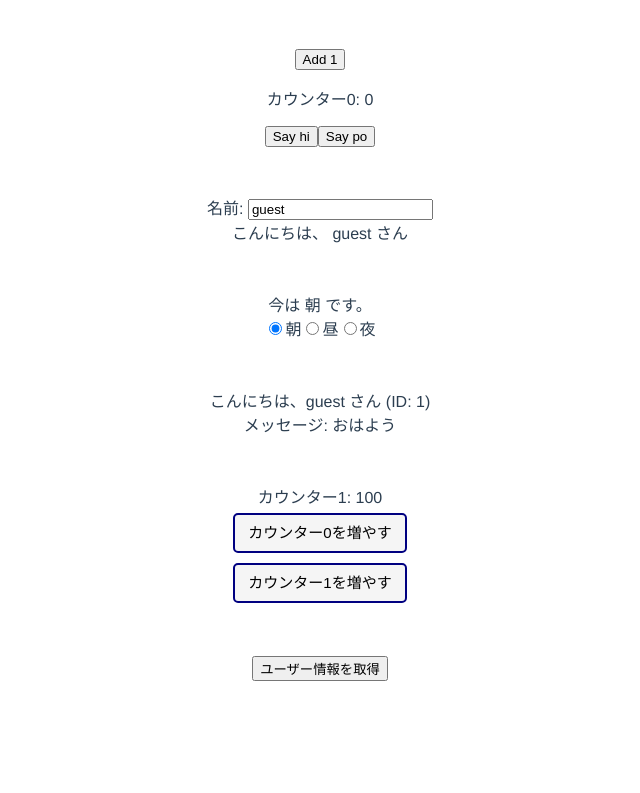
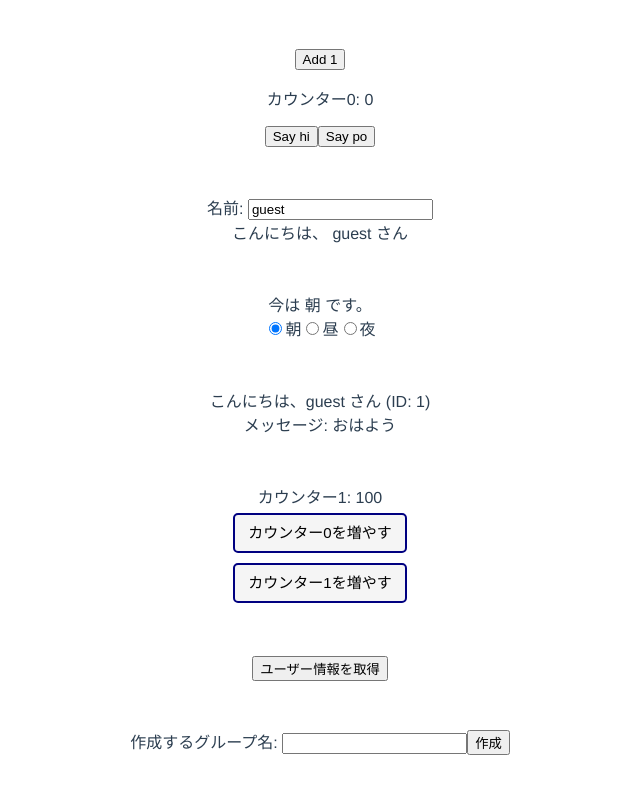
Before and after one commit to yto60/vue-example, a Vue app: page /#/ in a window 1280 px wide. Shown: the part 361-1154 px from the top of the page, without its empty margins (320-960 px from the left). Before the commit the page ends 1090 px from the top, so only its background shows below. Built offline with nearby package versions, Linux system fonts and the light colour scheme; no server answers.

Commit message:
axiosによるAPIの使用 (POSTリクエスト)

```diff
--- a/src/components/MyHelloWorld.vue
+++ b/src/components/MyHelloWorld.vue
@@ -70,6 +70,16 @@
         </div>
       </div>
     </div>
+
+    <div class="wrapper">
+      作成するグループ名: <input type="text" v-model="groupName" />
+      <button @click="postGroup">作成</button>
+      <div v-if="createdGroup">
+        <div>グループを作成しました！</div>
+        <div>id: {{ createdGroup.id }}</div>
+        <div>name: {{ createdGroup.name }}</div>
+      </div>
+    </div>
   </div>
 </template>
 
@@ -84,6 +94,12 @@ interface User {
   id: string
   nickname: string
   createdAt: string
+}
+interface Group {
+  id?: number
+  name: string
+  members: User[]
+  createdAt?: string
 }
 
 @Component({
@@ -120,6 +136,8 @@ export default class MyHelloWorld extends Vue {
   ]
   selectedTime = this.times[0]
   me: User | null = null
+  groupName: string | null = null
+  createdGroup: Group | null = null
 
   // Computed
   get activeUsers() {
@@ -156,6 +174,22 @@ export default class MyHelloWorld extends Vue {
 
     // .then (または .catch) の中身の実行がすべて終わってから下のconsole.logが実行される
     console.log('getUserMe end')
+  }
+
+  async postGroup() {
+    if (!this.groupName) return
+    const newGroup: Group = {
+      name: this.groupName,
+      members: []
+    }
+    await axios
+      .post(
+        'https://tofu-manju-test.free.beeceptor.com/groups',
+        newGroup // requestData
+      )
+      .then((res: AxiosResponse<Group>) => {
+        this.createdGroup = res.data
+      })
   }
 
   // lifecycle hooks
```
